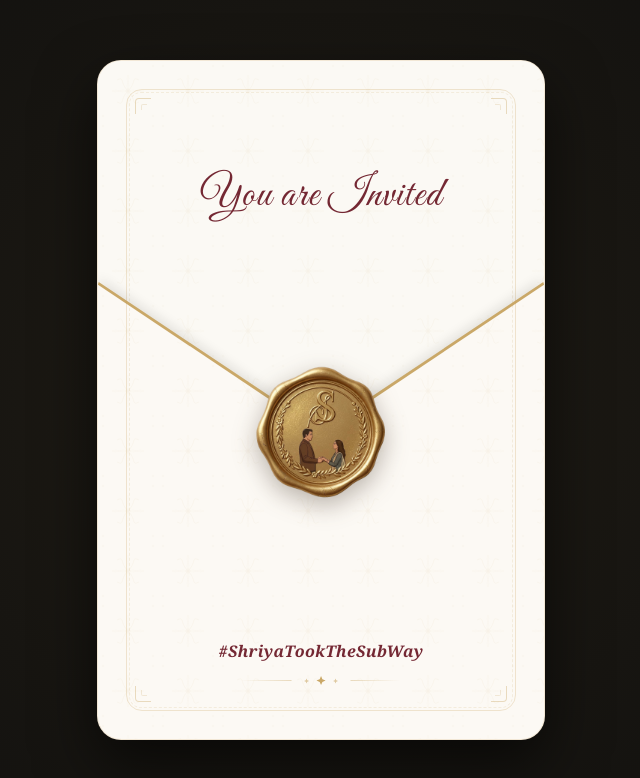
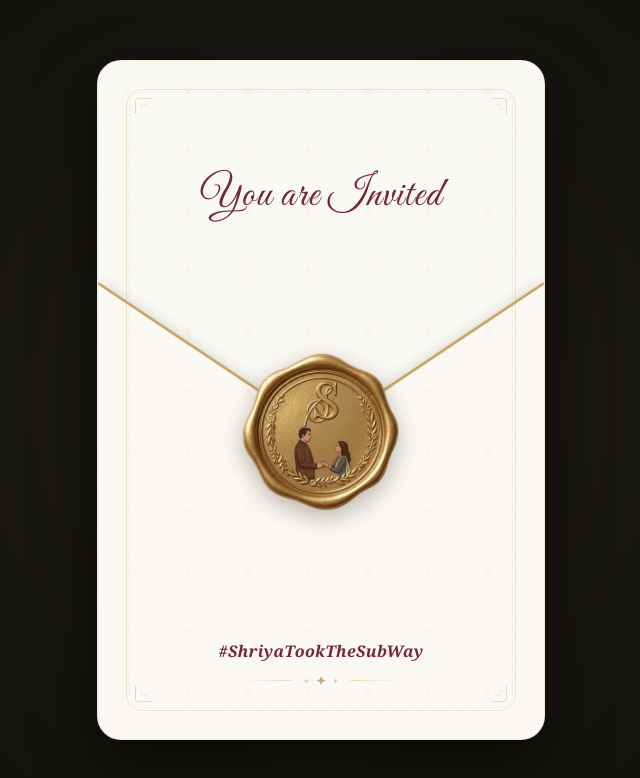
Before and after one commit to subs001/Wedding-Invite, a React (Vite) app: page / in a window 1280 px wide. Shown: the top 778 px of the page, without its empty margins (319-959 px from the left). Built offline with nearby package versions, Linux system fonts and the light colour scheme.

Commit message:
Increase seal size

```diff
--- a/src/components/Envelope.tsx
+++ b/src/components/Envelope.tsx
@@ -196,7 +196,7 @@ export default function Envelope(props: EnvelopeProps) {
       <img
         src={sealImg}
         alt="Shriya & Subramanian Monogram"
-        style={{ width: "100%", height: "100%" }}
+        style={{ width: "120%", height: "120%" }}
         className="absolute inset-0 m-auto object-contain opacity-100 pointer-events-none select-none transition-transform duration-300"
         referrerPolicy="no-referrer"
       />
```
